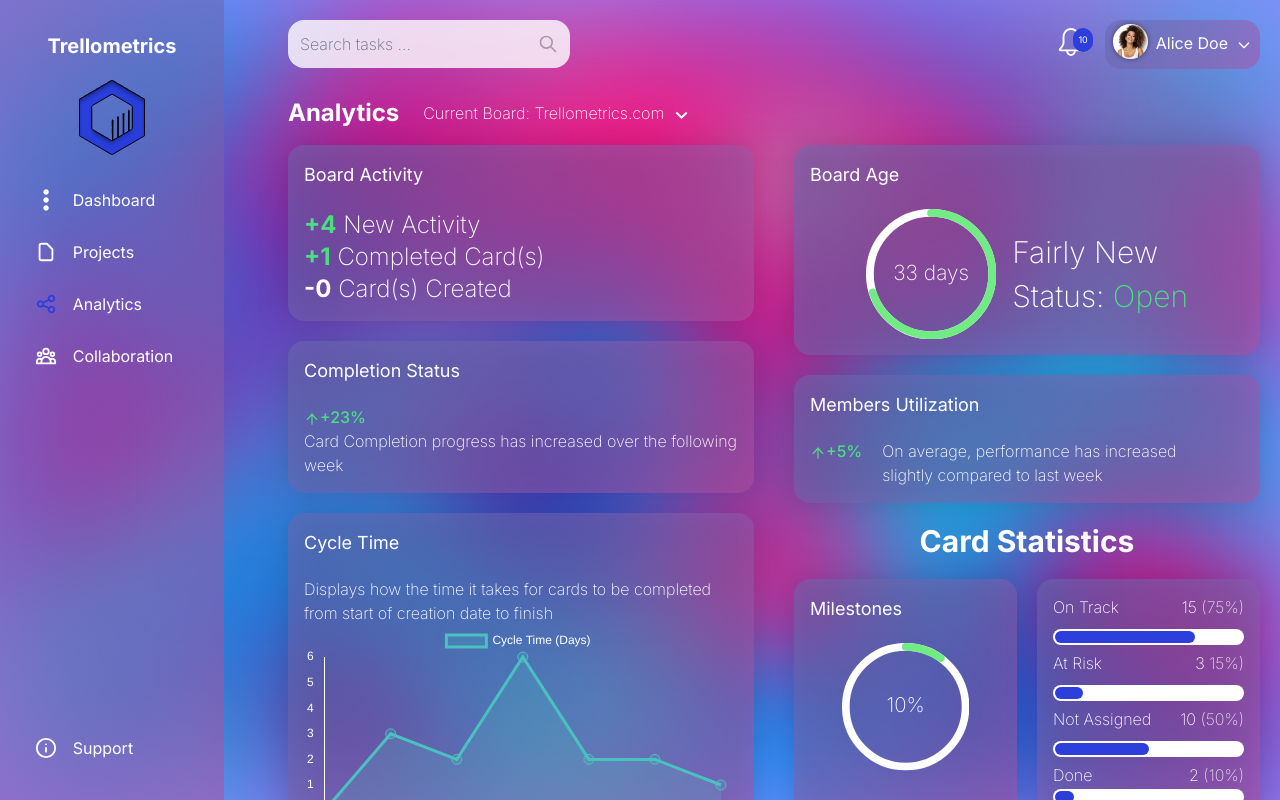
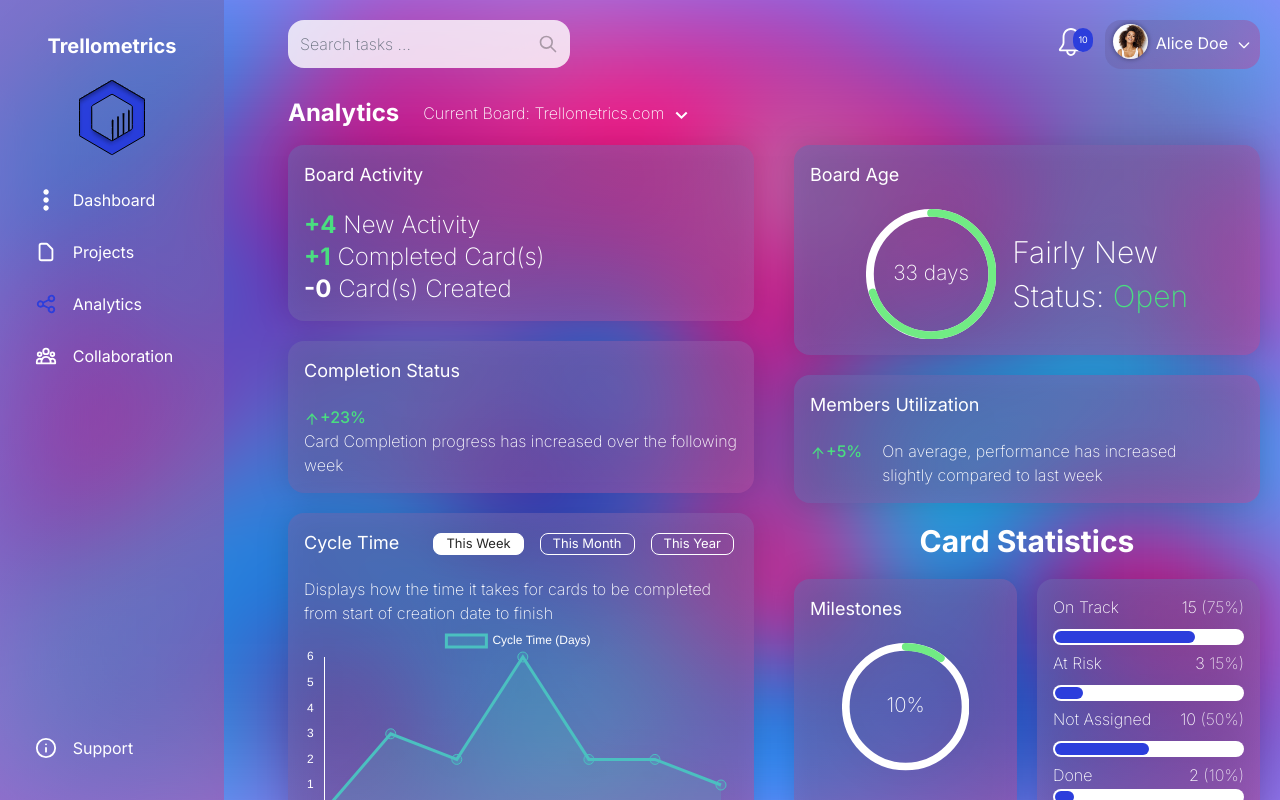
Before and after one commit to pixelRena/Trello-Dashboard, a Next.js app: page /analytics in a window 1280 px wide. Built offline with nearby package versions, Linux system fonts and the light colour scheme.

Commit message:
Updated active members mobile UI, Added sort buttons on analytics page

```diff
--- a/components/analytics-items/analytics-card.component.jsx
+++ b/components/analytics-items/analytics-card.component.jsx
@@ -7,6 +7,7 @@ import { AiOutlineArrowUp } from "react-icons/ai";
 // To be removed
 import { buildStyles, CircularProgressbar } from "react-circular-progressbar";
 import 'react-circular-progressbar/dist/styles.css';
+import Button from "../buttons/button.component";
 
 export default function AnalyticsCard() {
     const cycleData = {
@@ -56,12 +57,22 @@ export default function AnalyticsCard() {
                 <div>Card Completion progress has increased over the following week</div>
             </CardTemplate>
             <CardTemplate title="Cycle Time" additionalContentClasses="flex flex-col">
+                <div className="absolute hidden top-5 right-5 lg:flex flex-row gap-4">
+                    <Button current>This Week</Button>
+                    <Button>This Month</Button>
+                    <Button>This Year</Button>
+                </div>
                 <div>Displays how the time it takes for cards to be completed from start of creation date to finish</div>
                 <div className="w-[99%] h-[100%]">
                     <Line data={cycleData} options={options}/>
                 </div>
             </CardTemplate>
             <CardTemplate title="Lead Time" additionalClasses="flex flex-col h-full">
+                <div className="absolute hidden top-5 right-5 lg:flex flex-row gap-4">
+                    <Button current>This Week</Button>
+                    <Button>This Month</Button>
+                    <Button>This Year</Button>
+                </div>
                 <div>Displays the time it takes for cards to be completed when it is first worked on (first action) to finish</div>
                 <div className="w-[99%] h-[100%]">
                     <Line data={leadData} options={options}/>
--- a/components/card-template/card-template.component.jsx
+++ b/components/card-template/card-template.component.jsx
@@ -1,7 +1,7 @@
 export default function CardTemplate ({title, children, additionalClasses, additionalContentClasses}) {
     return(
         <div className={`p-4 flex flex-col w-full bg-primary-color drop-shadow-primary rounded-2xl ${additionalClasses}`}>
-            {title && <header className="text-lg pb-5">{title}</header>}
+            {title && <header className="text-lg pb-2 lg:pb-5">{title}</header>}
             <div className={`font-extralight h-full ${additionalContentClasses}`}>{children}</div>
         </div>
     );
--- a/components/dashboard-items/dashboard-cards.component.jsx
+++ b/components/dashboard-items/dashboard-cards.component.jsx
@@ -83,9 +83,9 @@ export default function DashboardCards() {
                   <DashboardRecentActivity/>
                 </CardTemplate>
                 <CardTemplate additionalClasses="text-sm 2xl:text-lg w-full" title="Active Members (5 members)">
-                    <div className="w-[90%] h-full flex flex-col items-end mx-auto">
+                    <div className="w-[90%] h-full flex flex-col gap-y-2 justify-between items-end mx-auto">
                         <div className="flex gap-2">
-                          <Button current={true}>This Week</Button>
+                          <Button current>This Week</Button>
                           <Button>Last Week</Button>
                           <Button>Last Month</Button>
                         </div>
```
